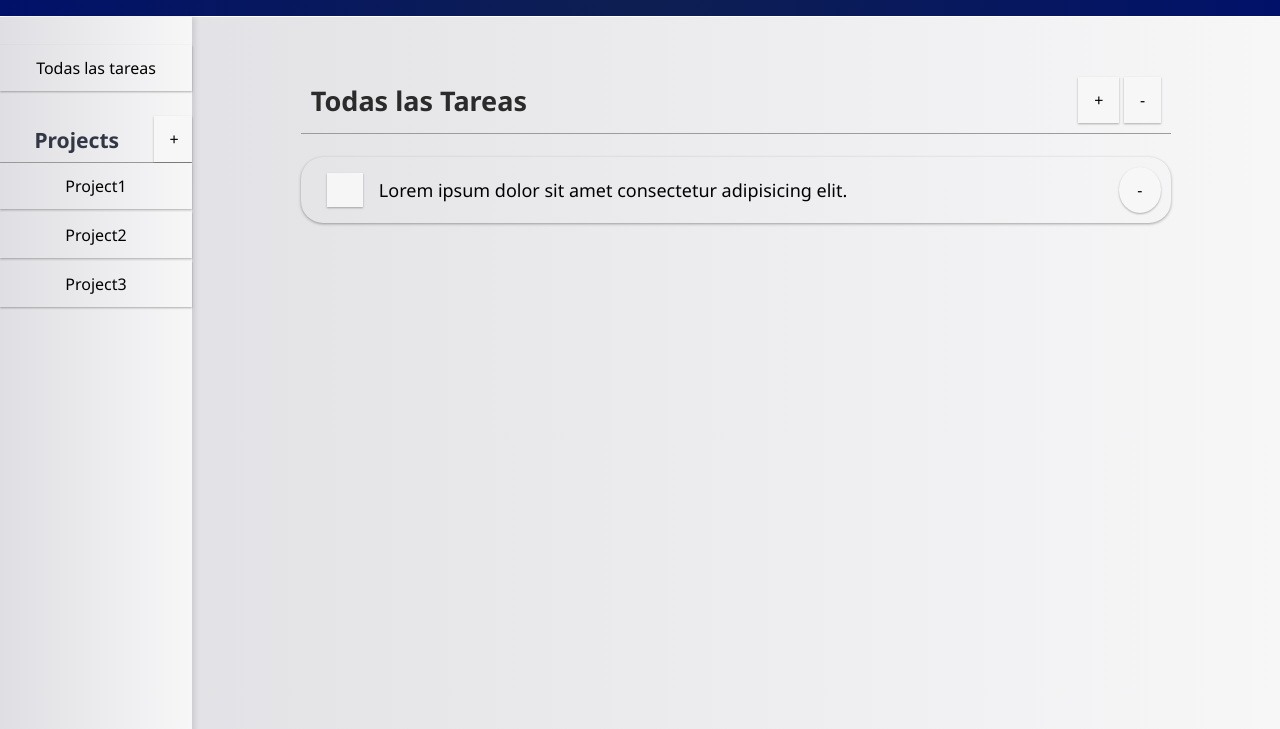
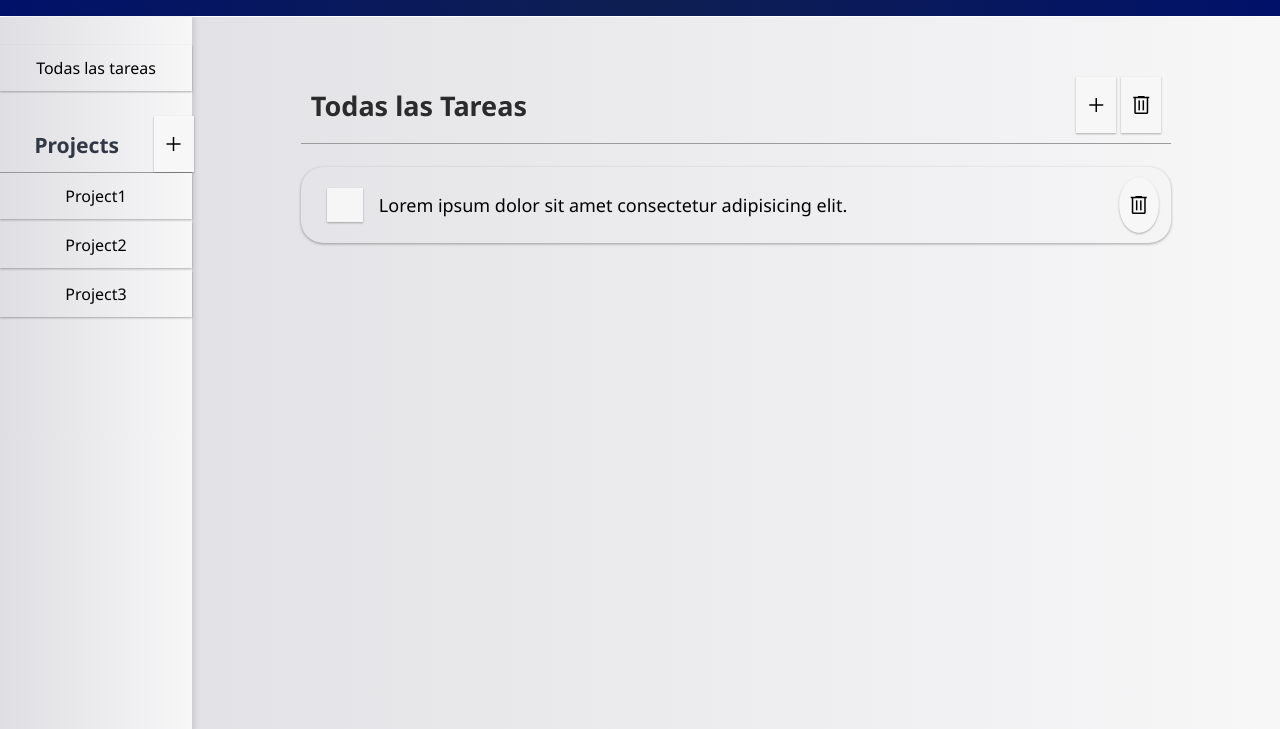
Before and after one commit to ValenAquino/todo-list, a website built with webpack: page src/index.html in a window 1280 px wide. Shown: the part 71-800 px from the top of the page. Built offline with nearby package versions, Linux system fonts and the light colour scheme.

Commit message:
Se agregan iconos a los botones

```diff
--- a/src/index.css
+++ b/src/index.css
@@ -192,11 +192,19 @@ button:active {
 /* ===== Tools ===== */
 
 .tools {
-    text-align: end;
+    display: grid;
+    grid-auto-flow: column;
+    grid-template-columns: min-content;
+    gap: 0 5px;
+    justify-content: end;
 }
 
 .add-button {
-    display: inline-block;
+    width: 40px;
+    height: 338px;
+    display: grid;
+    justify-content: center;
+    align-items: center;
 }
 
 /* ===== Tasks ===== */
@@ -280,7 +288,18 @@ input[type=checkbox]:checked::after {
     color: rgb(37, 70, 0);
 }
 
-/* ===== Checkboxes ===== */
+
+/* ===== Icons ===== */
+
+.material-symbols-outlined {
+  font-variation-settings:
+  'FILL' 0,
+  'wght' 400,
+  'GRAD' 0,
+  'opsz' 48
+}
+
+/* ===== Animations ===== */
 
 @keyframes tick {
     0% {
--- a/src/index.html
+++ b/src/index.html
@@ -4,6 +4,7 @@
     <meta charset="UTF-8">
     <meta http-equiv="X-UA-Compatible" content="IE=edge">
     <meta name="viewport" content="width=device-width, initial-scale=1.0">
+    <link rel="stylesheet" href="https://fonts.googleapis.com/css2?family=Material+Symbols+Outlined:opsz,wght,FILL,GRAD@20..48,100..700,0..1,-50..200" />
     <title>To-Do</title>
 </head>
 <body>
@@ -18,7 +19,11 @@
             <div id="projects-btns">
                 <div class="project-add-container">
                     <h3>Projects</h3>
-                    <button id="add-project-btn" class="add-button">+</button>
+                    <button id="add-project-btn" class="add-button">
+                        <span class="material-symbols-outlined">
+                            add
+                        </span>
+                    </button>
                 </div>
                 <button class="project-btn">Project1</button>
                 <button class="project-btn">Project2</button>
@@ -31,8 +36,16 @@
                 <div class="project-add-container tittle-and-tools-container">
                     <h2 id="tasks-tittle">Todas las Tareas</h2>
                     <div class="tools">
-                        <button id="add-task-btn" class="add-button">+</button>
-                        <button id="remove-project-btn" class="add-button">-</button>
+                        <button id="add-task-btn" class="add-button">
+                            <span class="material-symbols-outlined">
+                                add
+                            </span>
+                        </button>
+                        <button id="remove-project-btn" class="add-button">
+                            <span class="material-symbols-outlined">
+                                delete
+                            </span>
+                        </button>
                     </div>
                 </div>
                     <div class="task">
@@ -42,7 +55,11 @@
                         <span>
                             Lorem ipsum dolor sit amet consectetur adipisicing elit.
                         </span>
-                        <button id="add-task-btn" class="add-button remove-btn"> - </button>
+                        <button id="remove-task-btn" class="add-button remove-btn">
+                            <span class="material-symbols-outlined">
+                                delete
+                            </span>
+                        </button>
                     </div>
             </div>
         </main>
```
